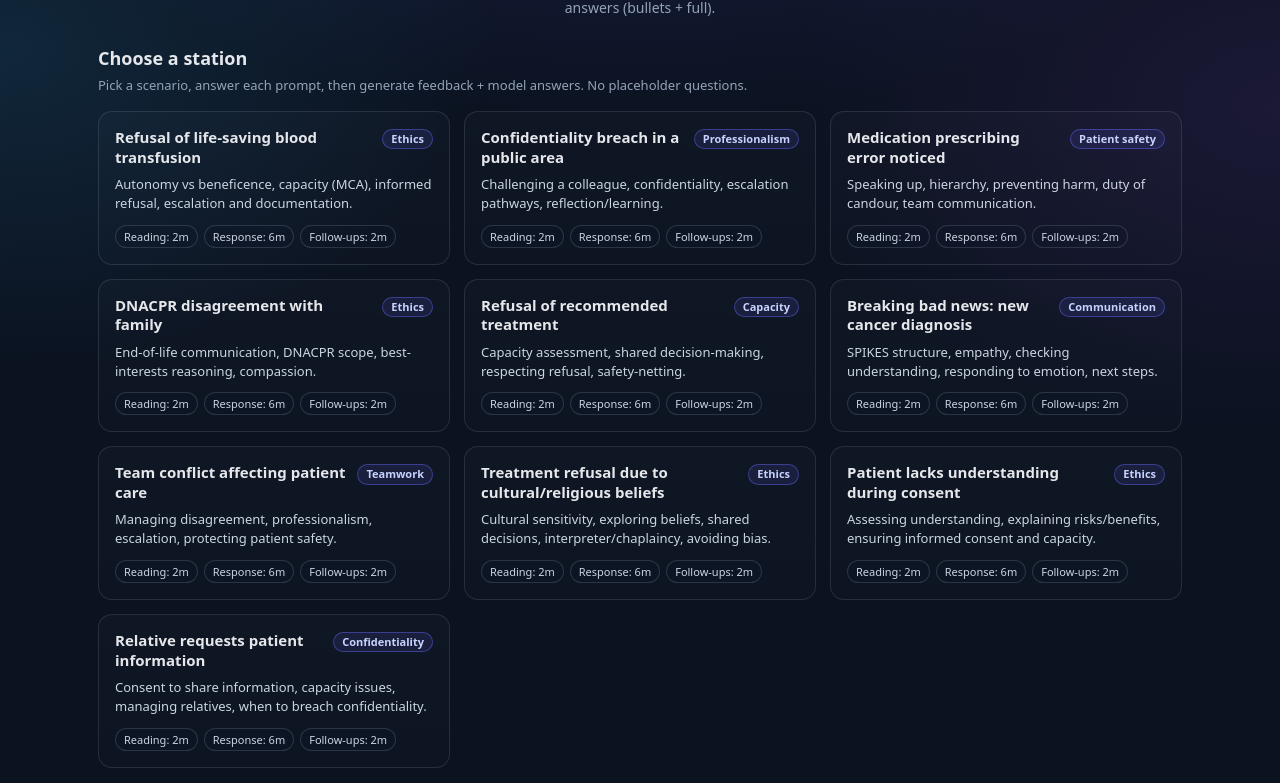
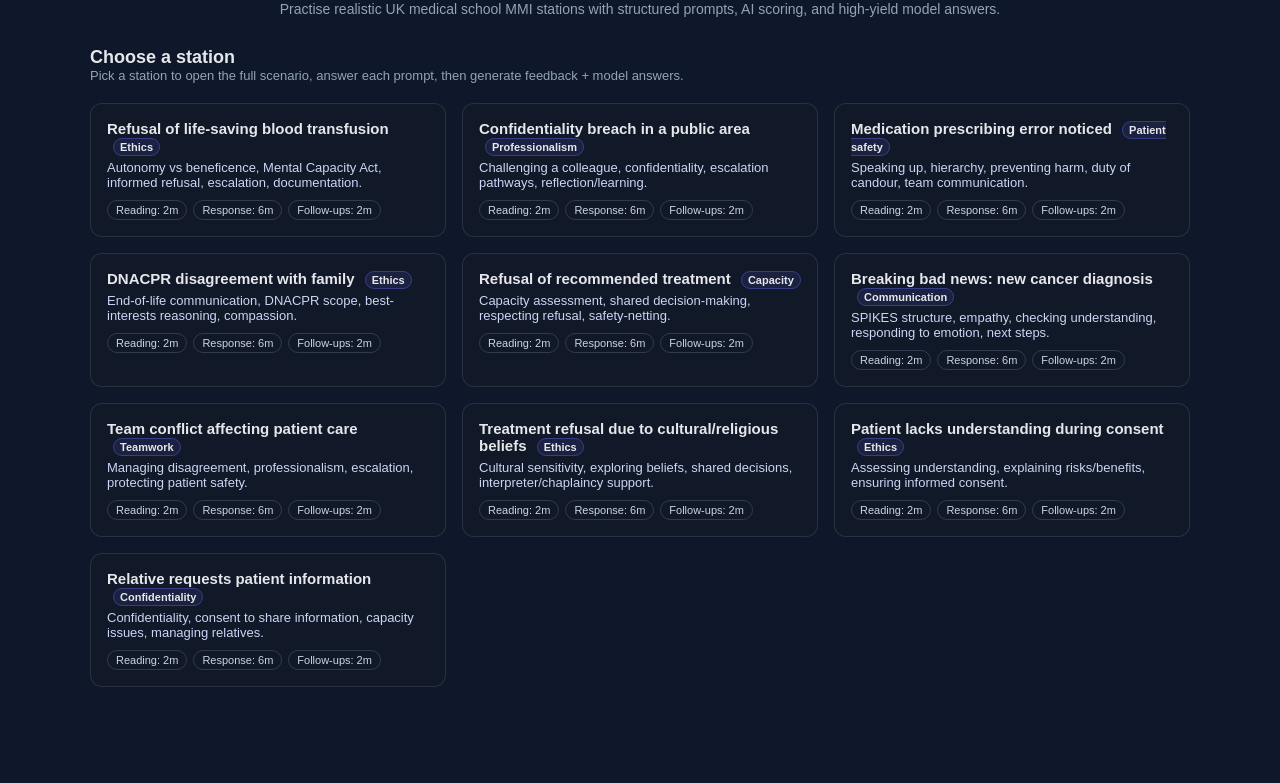
Before and after one commit to faisal11seth/Mmi-feedback-, a plain HTML site: page index.html in a window 1280 px wide. Shown: the part 299-1082 px from the top of the page. After the commit the page ends 1046 px from the top, so only its background shows below. Drawn offline with Linux system fonts and the light colour scheme.

Commit message:
Refactor HTML structure and styles for MedVault

```diff
--- a/index.html
+++ b/index.html
@@ -1,223 +1,145 @@
 <!DOCTYPE html>
 <html lang="en">
 <head>
-  <meta charset="UTF-8" />
-  <meta name="viewport" content="width=device-width, initial-scale=1.0"/>
-  <title>MedVault MMI Interview Instant Feedback</title>
+<meta charset="UTF-8">
+<meta name="viewport" content="width=device-width, initial-scale=1.0">
+<title>MedVault MMI Interview Tool</title>
 
 <style>
-    :root{
-      --bg:#0b1220;
-      --panel:#0f172a;
-      --panel2:#0b1328;
-      --border:rgba(148,163,184,.18);
-      --text:#e5e7eb;
-      --muted:#94a3b8;
-      --accent:#6366f1;
-    }
-    *{ box-sizing:border-box; }
   body{
     margin:0;
-      font-family: ui-sans-serif, system-ui, -apple-system, Segoe UI, Roboto, Arial, "Apple Color Emoji","Segoe UI Emoji";
-      background:
-        radial-gradient(1200px 700px at 50% 0%, rgba(99,102,241,.22), transparent 60%),
-        radial-gradient(900px 600px at 0% 30%, rgba(56,189,248,.12), transparent 55%),
-        radial-gradient(900px 600px at 100% 35%, rgba(168,85,247,.10), transparent 55%),
-        var(--bg);
-      color:var(--text);
+    font-family:Arial,Helvetica,sans-serif;
+    background:#0f172a;
+    color:#e5e7eb;
   }
-    .container{
-      max-width:1120px;
-      margin:0 auto;
-      padding:38px 18px 56px;
-    }
-    .hero{
-      text-align:center;
-      margin-bottom:28px;
-    }
-    .logo{
-      width:180px;
-      max-width:55vw;
-      height:auto;
-      display:block;
-      margin:0 auto 12px;
-      filter: drop-shadow(0 10px 20px rgba(0,0,0,.35));
-      border-radius:14px;
-    }
-    h1{
-      margin:0;
-      font-size:30px;
-      letter-spacing:.2px;
-      line-height:1.15;
-    }
-    .sub{
-      margin:10px auto 0;
-      max-width:760px;
-      color:var(--muted);
-      font-size:14px;
-      line-height:1.5;
-    }
+  .container{ max-width:1100px; margin:auto; padding:40px 20px 60px; }
+  .header{ text-align:center; margin-bottom:30px; }
+  .logo{ width:200px; margin-bottom:12px; }
+  h1{ margin:0; font-size:30px; font-weight:800; }
+  .sub{ color:#94a3b8; margin-top:10px; font-size:14px; }
 
-    .section-title{
-      margin-top:22px;
-      font-size:18px;
-      font-weight:700;
-    }
-    .section-sub{
-      margin-top:6px;
-      color:var(--muted);
-      font-size:13px;
-      line-height:1.5;
-      margin-bottom:16px;
-    }
+  .section-title{ margin-top:30px; font-size:18px; font-weight:700; }
+  .section-sub{ color:#94a3b8; font-size:13px; margin-bottom:20px; }
 
   .grid{
     display:grid;
-      grid-template-columns:repeat(auto-fit, minmax(320px, 1fr));
-      gap:14px;
+    grid-template-columns:repeat(auto-fit,minmax(320px,1fr));
+    gap:16px;
   }
   .card{
-      background:linear-gradient(180deg, rgba(255,255,255,.02), rgba(255,255,255,.01));
-      border:1px solid var(--border);
-      border-radius:14px;
+    background:#111827;
+    border:1px solid rgba(148,163,184,.18);
+    border-radius:12px;
     padding:16px;
     cursor:pointer;
-      transition: transform .14s ease, border-color .14s ease, background .14s ease;
-      position:relative;
-      overflow:hidden;
+    transition:.15s;
   }
-    .card:hover{
-      transform:translateY(-2px);
-      border-color: rgba(99,102,241,.55);
-      background:linear-gradient(180deg, rgba(99,102,241,.06), rgba(255,255,255,.01));
+  .card:hover{ border-color:#6366f1; transform:translateY(-2px); }
+  .card-title{ font-weight:700; font-size:15px; margin-bottom:6px; }
+  .tag{
+    font-size:11px;
+    background:rgba(99,102,241,.12);
+    border:1px solid rgba(99,102,241,.4);
+    padding:2px 6px;
+    border-radius:999px;
+    margin-left:6px;
   }
-    .card-title{
-      display:flex;
-      align-items:flex-start;
-      justify-content:space-between;
-      gap:10px;
-      font-weight:700;
-      font-size:15px;
-      margin-bottom:8px;
-      line-height:1.3;
-    }
-    .tag{
-      flex:0 0 auto;
-      font-size:11px;
-      padding:2px 8px;
-      border-radius:999px;
-      border:1px solid rgba(99,102,241,.45);
-      background:rgba(99,102,241,.12);
-      color:#c7d2fe;
-      white-space:nowrap;
-      margin-top:1px;
-    }
-    .card-desc{
-      color:#cbd5e1;
-      font-size:13px;
-      line-height:1.45;
-      margin-bottom:12px;
-    }
-    .pills{
-      display:flex;
-      flex-wrap:wrap;
-      gap:6px;
-    }
+  .card-desc{ font-size:13px; color:#cbd5f5; margin-bottom:10px; }
+  .pills{ display:flex; gap:6px; flex-wrap:wrap; }
   .pill{
     font-size:11px;
-      border:1px solid rgba(148,163,184,.22);
-      color:#cbd5e1;
+    border:1px solid rgba(148,163,184,.25);
     padding:3px 8px;
     border-radius:999px;
-      background:rgba(15,23,42,.35);
-    }
-    .footer-note{
-      margin-top:18px;
-      text-align:center;
-      color:rgba(148,163,184,.9);
-      font-size:12px;
-    }
-    .footer-note span{
-      color:#c7d2fe;
+    color:#cbd5e1;
   }
 </style>
 </head>
 
 <body>
 <div class="container">
-    <div class="hero">
-      <img src="logo.png" class="logo" alt="MedVaultUK logo"/>
+
+  <div class="header">
+    <img src="logo.png" class="logo" alt="MedVault logo">
     <h1>MedVault MMI Interview Instant Feedback</h1>
     <div class="sub">
-        Practise realistic UK medical school MMI stations with structured prompts, AI scoring, and high-yield model answers (bullets + full).
+      Practise realistic UK medical school MMI stations with structured prompts, AI scoring, and high-yield model answers.
     </div>
   </div>
 
   <div class="section-title">Choose a station</div>
   <div class="section-sub">
-      Pick a scenario, answer each prompt, then generate feedback + model answers. <span>No placeholder questions.</span>
+    Pick a station to open the full scenario, answer each prompt, then generate feedback + model answers.
   </div>
 
-    <div class="grid" id="stationsGrid"></div>
+  <div class="grid">
+    <div class="card" onclick="openStation('blood_transfusion_refusal')">
+      <div class="card-title">Refusal of life-saving blood transfusion <span class="tag">Ethics</span></div>
+      <div class="card-desc">Autonomy vs beneficence, Mental Capacity Act, informed refusal, escalation, documentation.</div>
+      <div class="pills"><div class="pill">Reading: 2m</div><div class="pill">Response: 6m</div><div class="pill">Follow-ups: 2m</div></div>
+    </div>
 
-    <div class="footer-note">
-      Tip: write your answers like you’d <span>speak them in a timed MMI</span> (clear + structured).
+    <div class="card" onclick="openStation('confidentiality_breach')">
+      <div class="card-title">Confidentiality breach in a public area <span class="tag">Professionalism</span></div>
+      <div class="card-desc">Challenging a colleague, confidentiality, escalation pathways, reflection/learning.</div>
+      <div class="pills"><div class="pill">Reading: 2m</div><div class="pill">Response: 6m</div><div class="pill">Follow-ups: 2m</div></div>
+    </div>
+
+    <div class="card" onclick="openStation('colleague_error')">
+      <div class="card-title">Medication prescribing error noticed <span class="tag">Patient safety</span></div>
+      <div class="card-desc">Speaking up, hierarchy, preventing harm, duty of candour, team communication.</div>
+      <div class="pills"><div class="pill">Reading: 2m</div><div class="pill">Response: 6m</div><div class="pill">Follow-ups: 2m</div></div>
+    </div>
+
+    <div class="card" onclick="openStation('dnar_conflict')">
+      <div class="card-title">DNACPR disagreement with family <span class="tag">Ethics</span></div>
+      <div class="card-desc">End-of-life communication, DNACPR scope, best-interests reasoning, compassion.</div>
+      <div class="pills"><div class="pill">Reading: 2m</div><div class="pill">Response: 6m</div><div class="pill">Follow-ups: 2m</div></div>
+    </div>
+
+    <div class="card" onclick="openStation('capacity_refusal')">
+      <div class="card-title">Refusal of recommended treatment <span class="tag">Capacity</span></div>
+      <div class="card-desc">Capacity assessment, shared decision-making, respecting refusal, safety-netting.</div>
+      <div class="pills"><div class="pill">Reading: 2m</div><div class="pill">Response: 6m</div><div class="pill">Follow-ups: 2m</div></div>
+    </div>
+
+    <div class="card" onclick="openStation('breaking_bad_news')">
+      <div class="card-title">Breaking bad news: new cancer diagnosis <span class="tag">Communication</span></div>
+      <div class="card-desc">SPIKES structure, empathy, checking understanding, responding to emotion, next steps.</div>
+      <div class="pills"><div class="pill">Reading: 2m</div><div class="pill">Response: 6m</div><div class="pill">Follow-ups: 2m</div></div>
+    </div>
+
+    <div class="card" onclick="openStation('team_conflict')">
+      <div class="card-title">Team conflict affecting patient care <span class="tag">Teamwork</span></div>
+      <div class="card-desc">Managing disagreement, professionalism, escalation, protecting patient safety.</div>
+      <div class="pills"><div class="pill">Reading: 2m</div><div class="pill">Response: 6m</div><div class="pill">Follow-ups: 2m</div></div>
+    </div>
+
+    <div class="card" onclick="openStation('cultural_refusal')">
+      <div class="card-title">Treatment refusal due to cultural/religious beliefs <span class="tag">Ethics</span></div>
+      <div class="card-desc">Cultural sensitivity, exploring beliefs, shared decisions, interpreter/chaplaincy support.</div>
+      <div class="pills"><div class="pill">Reading: 2m</div><div class="pill">Response: 6m</div><div class="pill">Follow-ups: 2m</div></div>
+    </div>
+
+    <div class="card" onclick="openStation('consent_understanding')">
+      <div class="card-title">Patient lacks understanding during consent <span class="tag">Ethics</span></div>
+      <div class="card-desc">Assessing understanding, explaining risks/benefits, ensuring informed consent.</div>
+      <div class="pills"><div class="pill">Reading: 2m</div><div class="pill">Response: 6m</div><div class="pill">Follow-ups: 2m</div></div>
+    </div>
+
+    <div class="card" onclick="openStation('relative_requests_information')">
+      <div class="card-title">Relative requests patient information <span class="tag">Confidentiality</span></div>
+      <div class="card-desc">Confidentiality, consent to share information, capacity issues, managing relatives.</div>
+      <div class="pills"><div class="pill">Reading: 2m</div><div class="pill">Response: 6m</div><div class="pill">Follow-ups: 2m</div></div>
+    </div>
   </div>
 </div>
 
 <script>
-    // ✅ SINGLE SOURCE OF TRUTH FOR STATIONS (index + station.html must match)
-    const STATIONS = [
-      { id:"blood_transfusion_refusal", title:"Refusal of life-saving blood transfusion", tag:"Ethics",
-        desc:"Autonomy vs beneficence, capacity (MCA), informed refusal, escalation and documentation." },
-
-      { id:"confidentiality_breach", title:"Confidentiality breach in a public area", tag:"Professionalism",
-        desc:"Challenging a colleague, confidentiality, escalation pathways, reflection/learning." },
-
-      { id:"colleague_error", title:"Medication prescribing error noticed", tag:"Patient safety",
-        desc:"Speaking up, hierarchy, preventing harm, duty of candour, team communication." },
-
-      { id:"dnar_conflict", title:"DNACPR disagreement with family", tag:"Ethics",
-        desc:"End-of-life communication, DNACPR scope, best-interests reasoning, compassion." },
-
-      { id:"capacity_refusal", title:"Refusal of recommended treatment", tag:"Capacity",
-        desc:"Capacity assessment, shared decision-making, respecting refusal, safety-netting." },
-
-      { id:"breaking_bad_news", title:"Breaking bad news: new cancer diagnosis", tag:"Communication",
-        desc:"SPIKES structure, empathy, checking understanding, responding to emotion, next steps." },
-
-      { id:"team_conflict", title:"Team conflict affecting patient care", tag:"Teamwork",
-        desc:"Managing disagreement, professionalism, escalation, protecting patient safety." },
-
-      { id:"cultural_refusal", title:"Treatment refusal due to cultural/religious beliefs", tag:"Ethics",
-        desc:"Cultural sensitivity, exploring beliefs, shared decisions, interpreter/chaplaincy, avoiding bias." },
-
-      { id:"consent_understanding", title:"Patient lacks understanding during consent", tag:"Ethics",
-        desc:"Assessing understanding, explaining risks/benefits, ensuring informed consent and capacity." },
-
-      { id:"relative_requests_information", title:"Relative requests patient information", tag:"Confidentiality",
-        desc:"Consent to share information, capacity issues, managing relatives, when to breach confidentiality." },
-    ];
-
 function openStation(id){
   window.location.href = "station.html?station=" + encodeURIComponent(id);
 }
+</script>
 
-    const grid = document.getElementById("stationsGrid");
-    grid.innerHTML = STATIONS.map(s => `
-      <div class="card" onclick="openStation('${s.id}')">
-        <div class="card-title">
-          <div>${s.title}</div>
-          <span class="tag">${s.tag}</span>
-        </div>
-        <div class="card-desc">${s.desc}</div>
-        <div class="pills">
-          <div class="pill">Reading: 2m</div>
-          <div class="pill">Response: 6m</div>
-          <div class="pill">Follow-ups: 2m</div>
-        </div>
-      </div>
-    `).join("");
-  </script>
 </body>
 </html>
```
Lines whose indentation alone changed are shown as unchanged.
